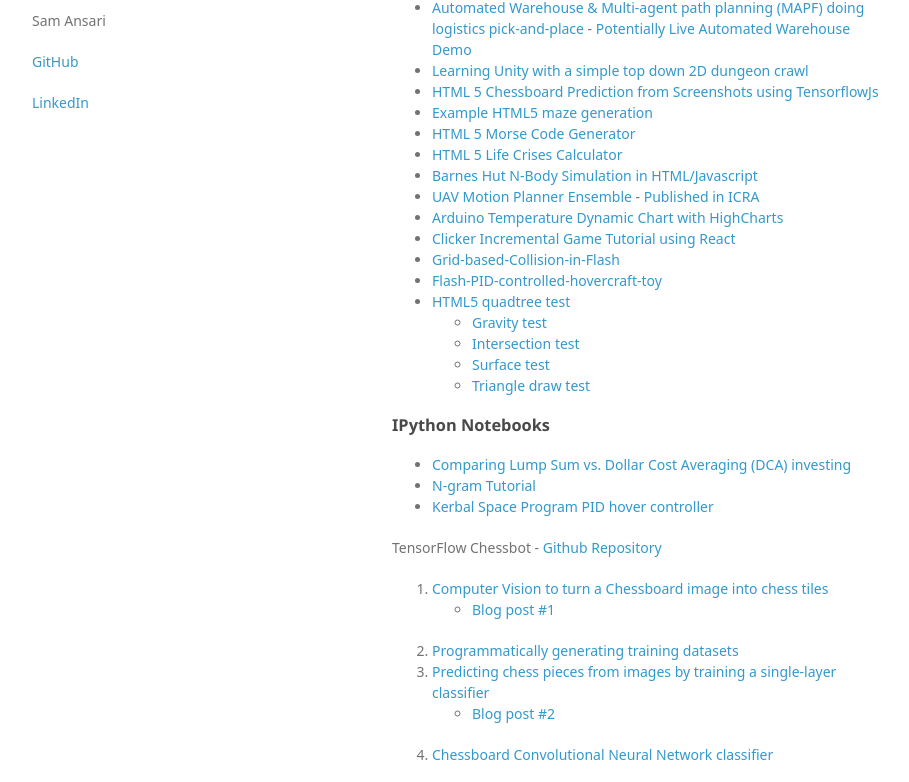
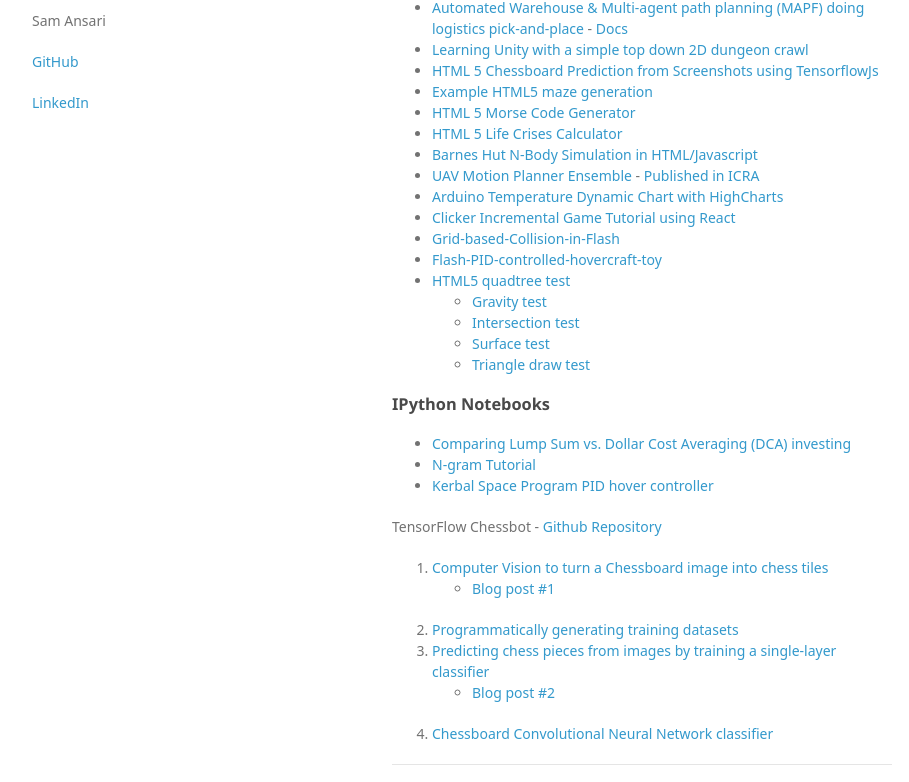
Before and after one commit to Elucidation/elucidation.github.io, a plain HTML site: page index.html in a window 1280 px wide. Shown: the part 99-881 px from the top of the page, without its empty margins (178-1087 px from the left). Drawn offline with Linux system fonts and the light colour scheme; a web font is replaced by a local one.

Commit message:
Fix link

```diff
--- a/index.html
+++ b/index.html
@@ -28,7 +28,7 @@
 <a id="site-pages" class="anchor" href="#site-pages" aria-hidden="true"><span aria-hidden="true" class="octicon octicon-link"></span></a>Some Projects</h3>
 
 <ul>
-<li><a href="https://github.com/Elucidation/mapf-multiagent-robot-planning">Automated Warehouse & Multi-agent path planning (MAPF) doing logistics pick-and-place</a> - <a href="/warehouse">Potentially Live Automated Warehouse Demo</a></li>
+<li><a href="http://warehouse.tetralark.com">Automated Warehouse & Multi-agent path planning (MAPF) doing logistics pick-and-place</a> - <a href="https://github.com/Elucidation/mapf-multiagent-robot-planning/wiki">Docs</a></li>
 <li><a href="/LearnUnityDungeonCrawler">Learning Unity with a simple top down 2D dungeon crawl</a></li>
 <li><a href="/ChessboardFenTensorflowJs">HTML 5 Chessboard Prediction from Screenshots using TensorflowJs</a></li>
 <li><a href="/maze-generator/">Example HTML5 maze generation</a></li>
```
